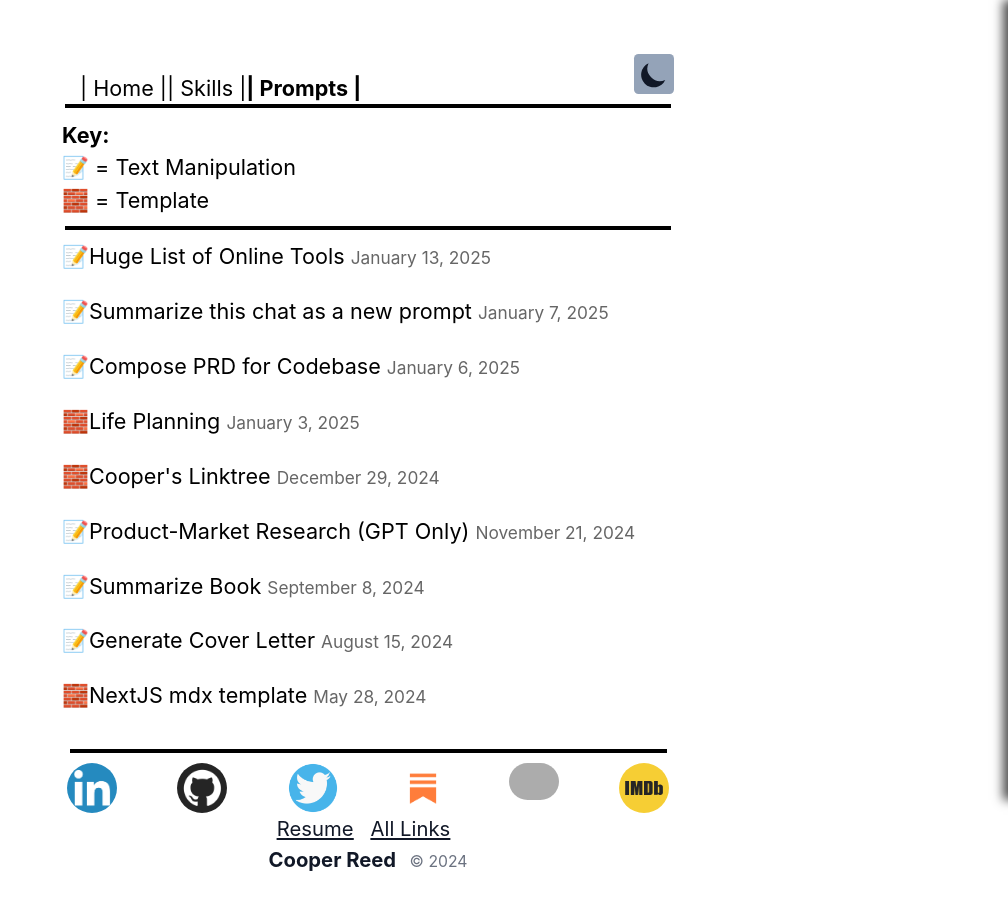
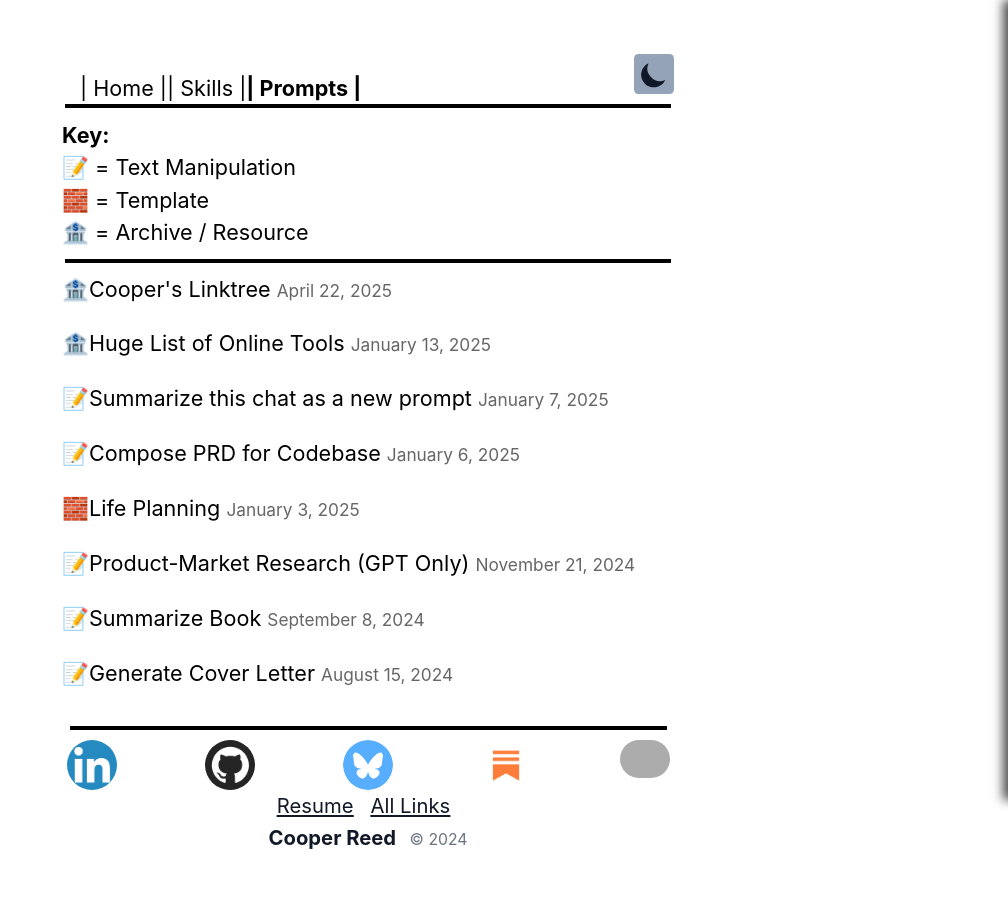
Before and after one commit to cooperability/NextTS-Portfolio, a Next.js app: page /prompts in a window 1280 px wide. Shown: the top 910 px of the page, without its empty margins (272-1280 px from the left). Built offline with nearby package versions, Linux system fonts and the light colour scheme; grey boxes are pictures that could not be loaded.

Commit message:
Fix footer; clean prompts

```diff
--- a/pages/prompts.tsx
+++ b/pages/prompts.tsx
@@ -31,6 +31,9 @@ export default function Prompts({ allPostsData }: PromptsProps) {
                 </p>
                 <p>
                   🧱 = Template
+                </p>
+                <p>
+                  🏦 = Archive / Resource
                 </p>
                 <div className={styles.horizLine}></div>
                 <ul className={utilStyles.list}>
--- a/posts/OnlineTools.mdx
+++ b/posts/OnlineTools.mdx
@@ -1,17 +1,19 @@
 ---
-title: "📝Huge List of Online Tools"
+title: "🏦Huge List of Online Tools"
 date: "2025-01-13"
 ---
 
 *AI*
 
-[**Google Talk to Books** - limited but fun and useful](https://books.google.com/talktobooks/)
+[**Google Talk to Books** - limited but _fun_ and _useful_](https://books.google.com/talktobooks/)
 
 [**AI Attack Surface Map** - elegant breakdown of AI Attack Surface](https://danielmiessler.com/blog/the-ai-attack-surface-map-v1-0)
 
 [**ElevenLabs** - free text-to-speech & AI voice generator](https://elevenlabs.io/)
 
 [**Gamma** - AI-powered creation of presentations, documents, and websites](https://gamma.app/)
+
+<br />
 
 ___
 
@@ -41,6 +43,8 @@ ___
 
 [**Documenters** - civic participatory media coverage](https://documenters.org/)
 
+
+<br />
 ___
 
 *Blockchain*
@@ -60,6 +64,8 @@ ___
 [**Inclusion Watch** - OFAC Compliance Monitoring](https://www.inclusion.watch/)
 
 [**OpenGSN** - open source gasless transactions; pay gas in any token/fiat](https://opengsn.org/)
+<br />
+
 ___
 
 *Content Creation*
@@ -67,12 +73,16 @@ ___
 [**ContentIdeas** - curate and analyze trending content](https://www.contentideas.io/)
 
 [**Buffer** - social media scheduling](https://buffer.com/)
+<br />
+
 ___
 
 *Cooking*
 
 
 [**Just The Recipe** - provide a recipe URL and skip the life stories](https://www.justtherecipe.com/)
+<br />
+
 
 ___
 
@@ -89,6 +99,8 @@ ___
 [**Unscreen** - remove background from a video](https://www.unscreen.com/)
 
 [**Vocal Remover** - extract vocal stems from a song](https://vocalremover.org/)
+<br />
+
 
 ___
 
@@ -97,6 +109,8 @@ ___
 [Stop junk mail credit card/insurance offers](https://consumer.ftc.gov/articles/how-stop-junk-mail#:~:text=To%20opt%20out%20permanently%3A%20Go,you've%20started%20the%20process)
 
 [Submit CCPA complaint](https://privacy.ca.gov/submit-a-complaint/ccpa-complaints/#:~:text=If%20you%20believe%20a%20business,address%20listed%20on%20the%20form.)
+<br />
+
 ___
 
 *eCommerce*
@@ -106,6 +120,7 @@ ___
 [**Keepa** - Amazon price tracker with alerts & historical data](https://keepa.com/#!)
 
 [**TicketsForLess** - ticket reseller](https://www.ticketsforless.com/)
+<br />
 
 ___
 
@@ -121,14 +136,15 @@ ___
 
 [**ADP Calculator** - Payroll, Retirement, Benefits Calculators & tools](https://www.adp.com/resources/tools/calculators.aspx)
 
-___
+<br />
 
-*Legal*
 ___
 
 *Marketing*
 
 [**Loading** - graphic asset, icon & animation generator](https://loading.io/)
+<br />
+
 ___
 
 *Music*
@@ -140,6 +156,8 @@ ___
 [**Map of Metal** - metal music genre map](https://mapofmetal.com/)
 
 [**Ishkur's Guide to Electronic Music** - self explanatory](https://music.ishkur.com/)
+<br />
+
 
 
 ___
@@ -147,6 +165,8 @@ ___
 *Productivity*
 
 [**How Long To Read** - check how long it takes to read a book](https://howlongtoread.com/)
+<br />
+
 
 ___
 
--- a/posts/linktree.mdx
+++ b/posts/linktree.mdx
@@ -1,25 +1,32 @@
 ---
-title: "🧱Cooper's Linktree"
-date: "2024-12-29"
+title: "🏦Cooper's Linktree"
+date: "2025-04-22"
 ---
-
-**Work:**
+(all hyperlinked)
+<br />
+**Code:**
+[Resume](https://docs.google.com/document/d/15wtKG9juJMYQOI793LvNYMfmeu7hyErO4xWixkTrSHI/edit?usp=sharing)
+ //
 [LinkedIn](https://www.linkedin.com/in/cooperability/)
- /
+ //
 [GitHub](https://github.com/cooperability)
- /
+ //
 [Google Developer](https://g.dev/cooperability)
 
+<br />
+
 **Writing:**
-[BlueSky](https://bsky.app/profile/cooperability.bsky.social)
- /
+[BlueSky](https://bsky.app/profile/cooperability.com)
+ //
 [X](https://x.com/cooperability)
- /
+ //
 [Substack](https://cooperability.substack.com/)
- /
-[Mirror](https://mirror.xyz/0xAd7f62080c882D575DCd6F5eb29cB9C09B0d4B0D)
+ //
+[Mirror.xyz](https://mirror.xyz/0xAd7f62080c882D575DCd6F5eb29cB9C09B0d4B0D)
 
-**Video Etc:**
+<br />
+
+**Video:**
 [YouTube](https://www.youtube.com/@cooperability)
- /
+ //
 [IMDB](https://www.imdb.com/name/nm5343773/)
--- a/posts/template.mdx
+++ /dev/null
@@ -1,10 +0,0 @@
----
-title: "🧱NextJS mdx template"
-date: "2024-05-28"
----
-**Bold**
-_italic_
-[Hyperlink](https://url.com)
-<br />
-Line break above
-# Looks good in vscode, breaks in nextjs
--- a/sections/Footer.tsx
+++ b/sections/Footer.tsx
@@ -30,10 +30,10 @@ const Footer = () => {
               />
             </div>
           </Link>
-          <Link href="https://twitter.com/Cooperability">
+          <Link href="https://bsky.app/profile/cooperability.com">
             <div className="hover:cursor-pointer flex:horizontal justify-center items-center">
               <Image
-                src="/images/Twitter.png"
+                src="/images/bluesky.png"
                 alt="Twitter"
                 className={styles.socialsLink}
                 width="50"
@@ -63,16 +63,6 @@ const Footer = () => {
               />
             </div>
           </Link>
-          <Link href="https://www.imdb.com/name/nm5343773/">
-            <div className="hover:cursor-pointer flex:horizontal justify-center items-center">
-              <Image
-                src="/images/IMDb.png"
-                className={styles.socialsLink}
-                alt="IMDb"
-                width="50"
-                height="50" />
-            </div>
-          </Link>
         </div>
         <div className="text-center text-sm text-gray-500">
           <span className="dark:text-gray-100 text-gray-900 text-lg mr-2">
```
Also changed, not shown: public/images/bluesky.png (added), 1 other file (tests, documents, lock files or other folders).
